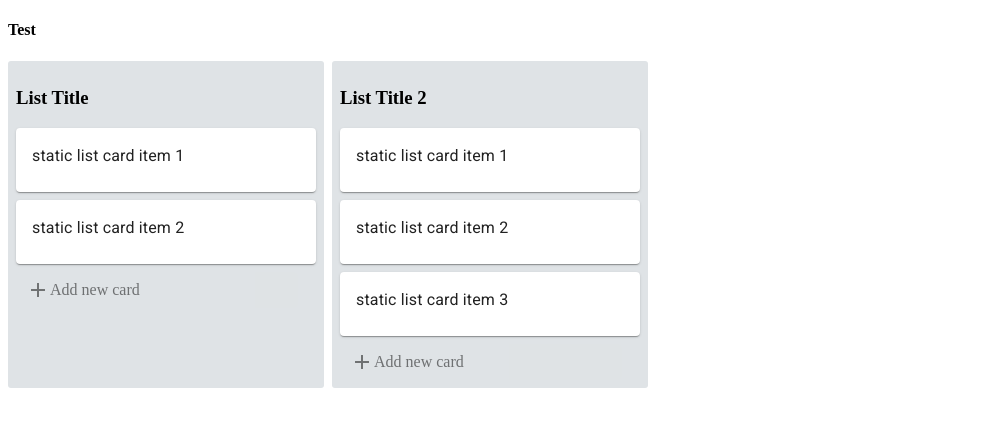
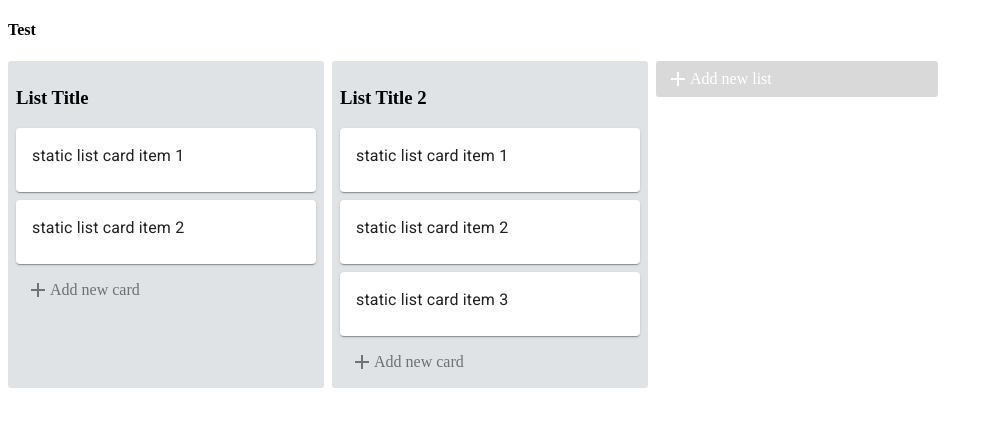
Before and after one commit to MisturDust319/kanban, a React (Create React App) app: page / in a window 1280 px wide. Shown: the top 426 px of the page, without its empty margins (0-993 px from the left). Built offline with nearby package versions, Linux system fonts and the light colour scheme.

Commit message:
Adds 'add list' button to app

```diff
--- a/src/components/App.js
+++ b/src/components/App.js
@@ -3,6 +3,7 @@ import { connect } from 'react-redux';
 // import logo from './logo.svg';
 
 import List from './List';
+import AddActionButton from './AddActionButton';
 
 const App = (props) => {
   const { lists } = props;
@@ -11,6 +12,7 @@ const App = (props) => {
       <h4>Test</h4>
       <div style={styles.listContainer}>
         { lists.map(list => <List key={ list.id } title={ list.title} cards={list.cards} />) }
+      <AddActionButton list/>
       </div>
     </div>
   );
--- a/src/components/Card.js
+++ b/src/components/Card.js
@@ -2,8 +2,6 @@ import React from 'react';
 import Card from '@material-ui/core/Card';
 import CardContent from '@material-ui/core/CardContent';
 import Typography from '@material-ui/core/Typography'
-
-import AddActionButton from './AddActionButton';
 
 const TrelloCard = ({text}) => {
     return (
```
